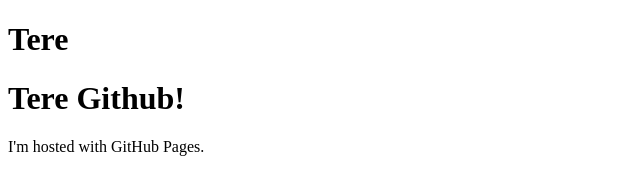
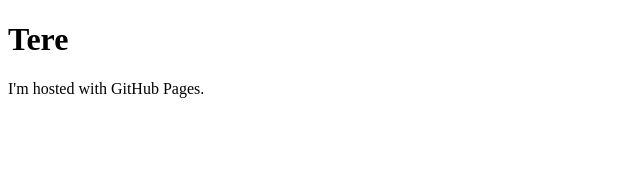
Before and after one commit to ainarh/ainarh.github.io, a plain HTML site: page index.html in a window 1280 px wide. Shown: the whole page, without its empty margins (0-640 px from the left). Drawn offline with Linux system fonts and the light colour scheme.

Commit message:
Revert "Muudatus"
This reverts commit babe98fa3bba55aab38bb3fe543b594732412bfa.

```diff
--- a/index.html
+++ b/index.html
@@ -2,7 +2,6 @@
 <html>
 <body>
 <h1>Tere</h1>
-<h1>Tere Github!</h1>
 <p>I'm hosted with GitHub Pages.</p>
 </body>
 </html>
```
